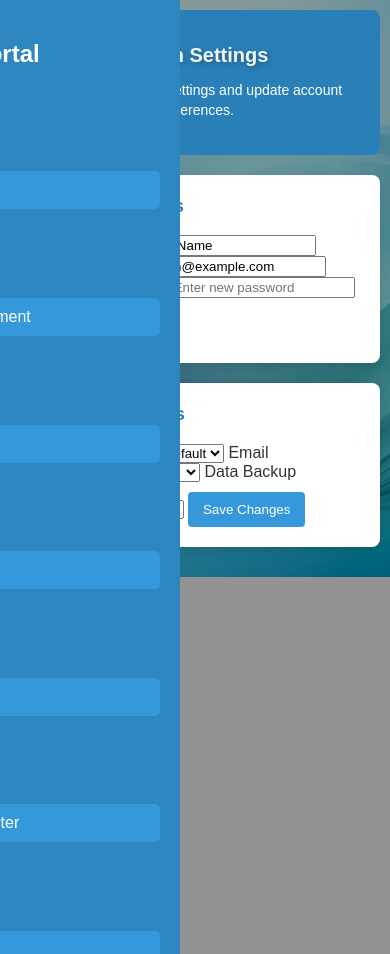
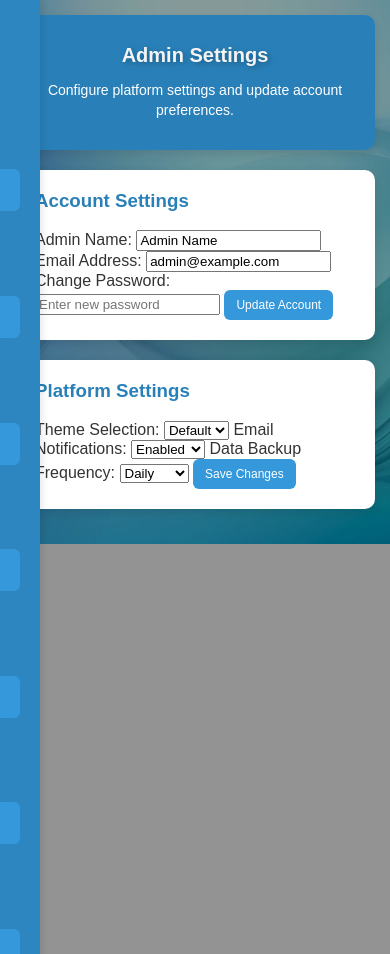
Before and after one commit to MalulekeNS/Salesforce, a PHP site: page /admin_settings.html in a window 390 px wide. Run offline with PHP 8.4, Linux system fonts and the light colour scheme.

Commit message:
Update mainn.css

```diff
--- a/mainn.css
+++ b/mainn.css
@@ -1,12 +1,13 @@
 /* General body styling */
 body {
-    font-family: Arial, sans-serif;
+    font-family: 'Poppins', sans-serif; /* Modern and clean font */
     margin: 0;
     padding: 0;
     background-color: #f4f4f4;
     display: flex;
+    flex-direction: column; /* Ensures proper layout stacking */
+    color: #333; /* Neutral text color for readability */
 }
-
 
 /* Sidebar container */
 .sidebar-container {
@@ -16,17 +17,24 @@
 /* Hamburger button */
 .toggle-sidebar {
     position: absolute;
-    top: 10px;
-    left: 10px;
+    top: 15px;
+    left: 15px;
     background-color: transparent;
     border: none;
-    font-size: 24px;
+    font-size: 28px; /* Slightly larger for better touch targets */
     cursor: pointer;
     z-index: 1000;
     display: none; /* Default hidden on desktop */
+    color: #2E86C1; /* Matches sidebar color scheme */
+    transition: transform 0.3s;
 }
 
-/* Show the button on smaller screens */
+.toggle-sidebar:focus,
+.toggle-sidebar:hover {
+    transform: scale(1.1); /* Subtle hover/active effect */
+}
+
+/* Responsive Sidebar */
 @media (max-width: 768px) {
     .toggle-sidebar {
         display: block;
@@ -35,8 +43,8 @@
     .sidebar {
         position: fixed;
         top: 0;
-        left: -250px; /* Initially hidden */
-        width: 250px;
+        left: -100%;
+        width: 80%; /* Adjusted for mobile screens */
         height: 100%;
         transition: left 0.3s ease-in-out;
         z-index: 999;
@@ -48,6 +56,7 @@
 
     .content {
         margin-left: 0; /* No fixed sidebar in mobile */
+        padding: 15px;
     }
 }
 
@@ -55,39 +64,44 @@
 .sidebar {
     background-color: #2E86C1;
     color: white;
-    width: 220px;
+    width: 250px; /* Slightly wider for a modern look */
     min-height: 100vh;
-    padding: 20px;
+    padding: 25px 20px;
     display: flex;
     flex-direction: column;
     justify-content: space-between;
+    box-shadow: 2px 0 8px rgba(0, 0, 0, 0.1);
+    transition: transform 0.3s ease;
 }
 
 .sidebar h2 {
     text-align: center;
+    font-size: 24px;
     margin-bottom: 20px;
 }
 
 .sidebar a {
     color: white;
     text-decoration: none;
-    padding: 10px;
-    margin: 5px 0;
+    padding: 12px 15px;
+    margin: 8px 0;
     display: block;
-    border-radius: 5px;
+    border-radius: 6px;
     background-color: #3498DB;
     text-align: center;
-    transition: background-color 0.3s;
+    transition: background-color 0.3s, transform 0.2s;
 }
 
 .sidebar a:hover {
     background-color: #1B4F72;
+    transform: translateX(5px); /* Adds a slight slide-in effect */
 }
 
 /* Main content styling */
 .content {
-    flex: 5;
-    padding: 20px;
+    flex: 1;
+    padding: 30px;
+    transition: margin-left 0.3s ease;
 }
 
 .header {
@@ -95,17 +109,25 @@
     color: white;
     padding: 20px;
     text-align: center;
-    border-radius: 8px;
+    border-radius: 10px;
     margin-bottom: 20px;
+    font-size: clamp(20px, 4vw, 28px); /* Responsive font size */
+    box-shadow: 0 4px 8px rgba(0, 0, 0, 0.1);
 }
 
 /* Card styling */
 .card {
     background-color: white;
     padding: 20px;
-    box-shadow: 0 4px 8px rgba(0, 0, 0, 0.1);
-    border-radius: 8px;
+    box-shadow: 0 4px 10px rgba(0, 0, 0, 0.1);
+    border-radius: 10px;
     margin-bottom: 20px;
+    transition: transform 0.3s ease, box-shadow 0.3s ease;
+}
+
+.card:hover {
+    transform: translateY(-5px);
+    box-shadow: 0 6px 15px rgba(0, 0, 0, 0.2);
 }
 
 .card h3 {
@@ -117,30 +139,34 @@
 .btn {
     background-color: #3498DB;
     color: white;
-    padding: 10px 15px;
+    padding: 10px 20px;
     border: none;
-    border-radius: 4px;
+    border-radius: 6px;
     cursor: pointer;
-    transition: background-color 0.3s;
-    margin-top: 10px;
+    transition: background-color 0.3s ease, transform 0.2s ease;
     display: inline-block;
     text-align: center;
     text-decoration: none;
+    font-size: 14px;
 }
 
 .btn:hover {
     background-color: #1B4F72;
+    transform: scale(1.05); /* Subtle scaling effect */
 }
 
 /* Table styling */
 table {
     width: 100%;
     border-collapse: collapse;
-    margin-top: 10px;
+    margin-top: 20px;
+    border-radius: 8px;
+    overflow: hidden;
+    box-shadow: 0 4px 10px rgba(0, 0, 0, 0.1);
 }
 
 th, td {
-    padding: 10px;
+    padding: 12px;
     border-bottom: 1px solid #ddd;
     text-align: left;
 }
@@ -148,19 +174,53 @@
 th {
     background-color: #3498DB;
     color: white;
+    font-weight: bold;
 }
 
 tr:nth-child(even) {
-    background-color: #f2f2f2;
+    background-color: #f9f9f9;
 }
 
-/* For responsive styling */
-@media screen and (max-width: 768px) {
+tr:hover {
+    background-color: #eaf4fc;
+}
+
+/* Responsive adjustments */
+@media (max-width: 768px) {
     .sidebar {
         width: 100%;
         height: auto;
     }
+
     .content {
-        padding: 10px;
+        padding: 20px;
+    }
+
+    table {
+        font-size: 12px;
     }
 }
+
+@media (max-width: 480px) {
+    .header {
+        font-size: 18px;
+        padding: 15px;
+    }
+
+    .content {
+        padding: 15px;
+    }
+
+    table {
+        font-size: 10px;
+    }
+
+    th, td {
+        padding: 8px;
+    }
+
+    .btn {
+        padding: 8px 12px;
+        font-size: 12px;
+    }
+}
```
